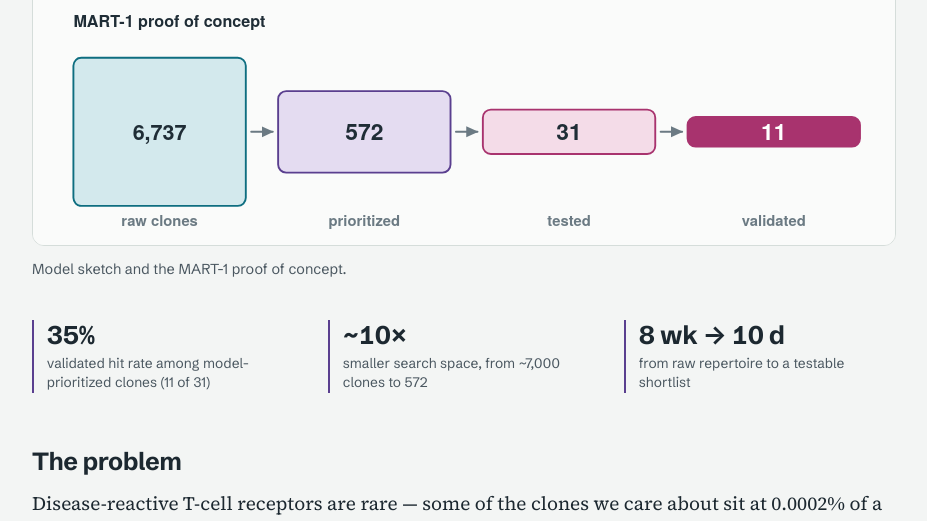
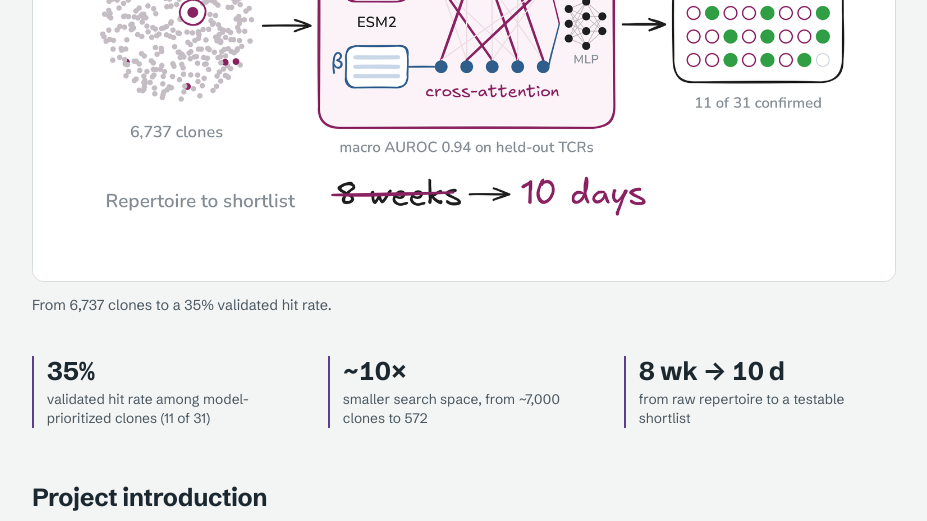
Before and after one commit to sys0507/sys0507.github.io, a Jekyll site: the page built from _projects/tcr-pathology-classifier.md, in a window 1280 px wide and 1400 px high, scrolled down 793 px. Shown: the top 521 px of the window, without its empty margins (176-1103 px from the left). Built offline with Jekyll 4.4.1, drawn with Linux system fonts in a browser that asks for light colours; some of the changed text lies outside the part shown; grey boxes are pictures that could not be loaded.

Commit message:
TCR Pathology Classifier: add explainer video and new hand-drawn cover
Co-Authored-By: Claude Sonnet 5.5 <noreply@anthropic.com>
Claude-Session: https://claude.ai/code/session_01Q3RyRHNauFDp5gBXLQT2zn

```diff
--- a/_projects/tcr-pathology-classifier.md
+++ b/_projects/tcr-pathology-classifier.md
@@ -7,12 +7,15 @@ channel: merge
 period: "Sep 2025 – Mar 2026"
 role: "Built it end to end: data, modeling, deployment, and validation"
 stack: [PyTorch, ESM2, Hugging Face, Flask, pandas, scikit-learn]
-cover: /assets/img/projects/tcr-classifier.svg
-cover_alt: "Paired TRA and TRB CDR3 sequences pass through ESM2 encoders, cross-attention, and a classifier; a funnel shows 6,737 clones narrowed to 572, 31 tested, and 11 validated."
-cover_caption: "Model sketch and the MART-1 proof of concept."
+cover: /assets/img/projects/tcr-classifier.png
+cover_alt: "Hand-drawn graphic: 6,737 clones go into a fine-tuned ESM2 model with alpha/beta cross-attention, and 11 of 31 selected clones are confirmed, a 35% hit rate; repertoire to shortlist drops from 8 weeks to 10 days."
+cover_caption: "From 6,737 clones to a 35% validated hit rate."
 repo: "https://github.com/sys0507/TCR-Pathology-Classifier"
 demo: "https://huggingface.co/sys0507/tcr-pathology-classifier"
 demo_label: "Model on Hugging Face"
+video:
+  src: /assets/video/TCR-Pathology-Classifier-explainer.mp4
+  caption: "An introduction to the TCR Pathology Classifier."
 outcomes:
   - value: "35%"
     label: "validated hit rate among model-prioritized clones (11 of 31)"
@@ -21,6 +24,10 @@ outcomes:
   - value: "8 wk → 10 d"
     label: "from raw repertoire to a testable shortlist"
 ---
+
+## Project introduction
+
+{% include video.html video=page.video title=page.title %}
 
 ## The problem
 
```
Also changed, not shown: assets/img/projects/tcr-classifier.png (added), assets/img/projects/tcr-classifier.svg (deleted), 1 other file.
